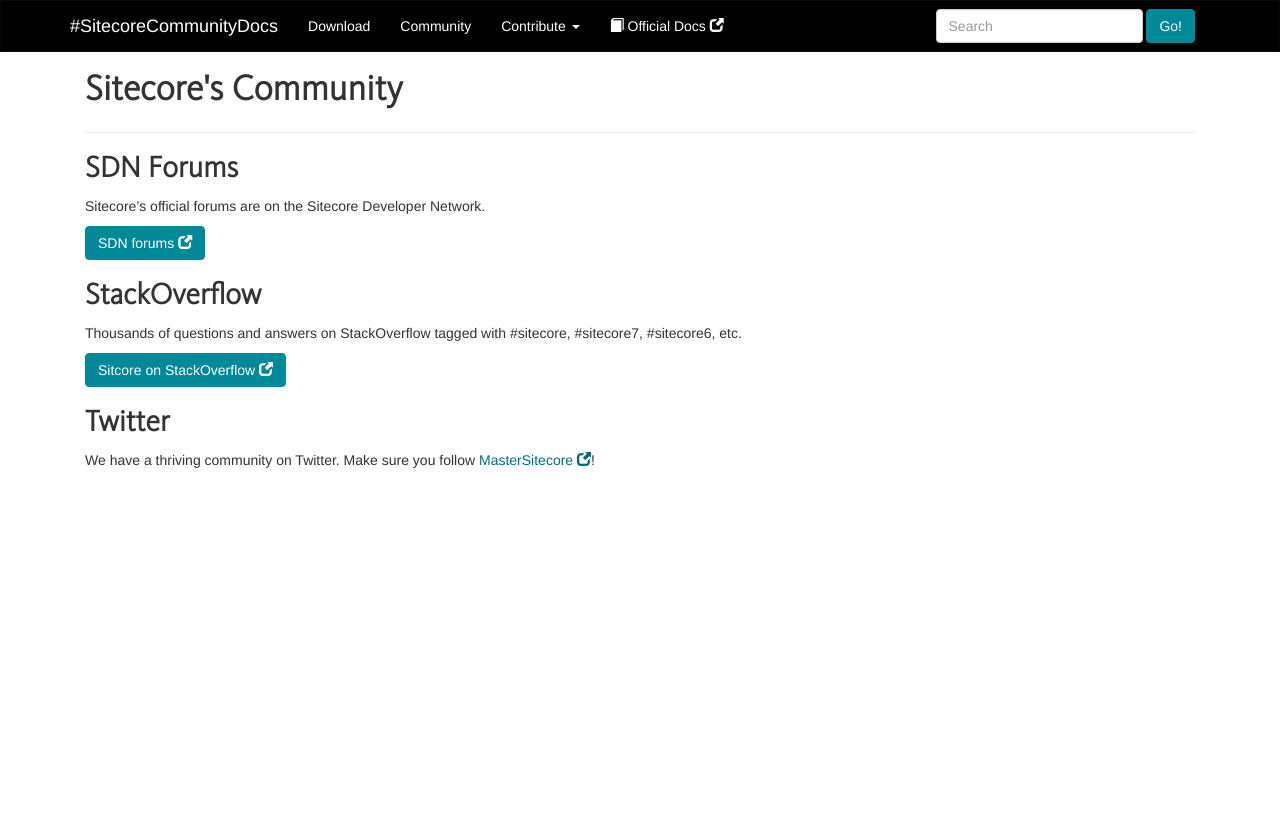
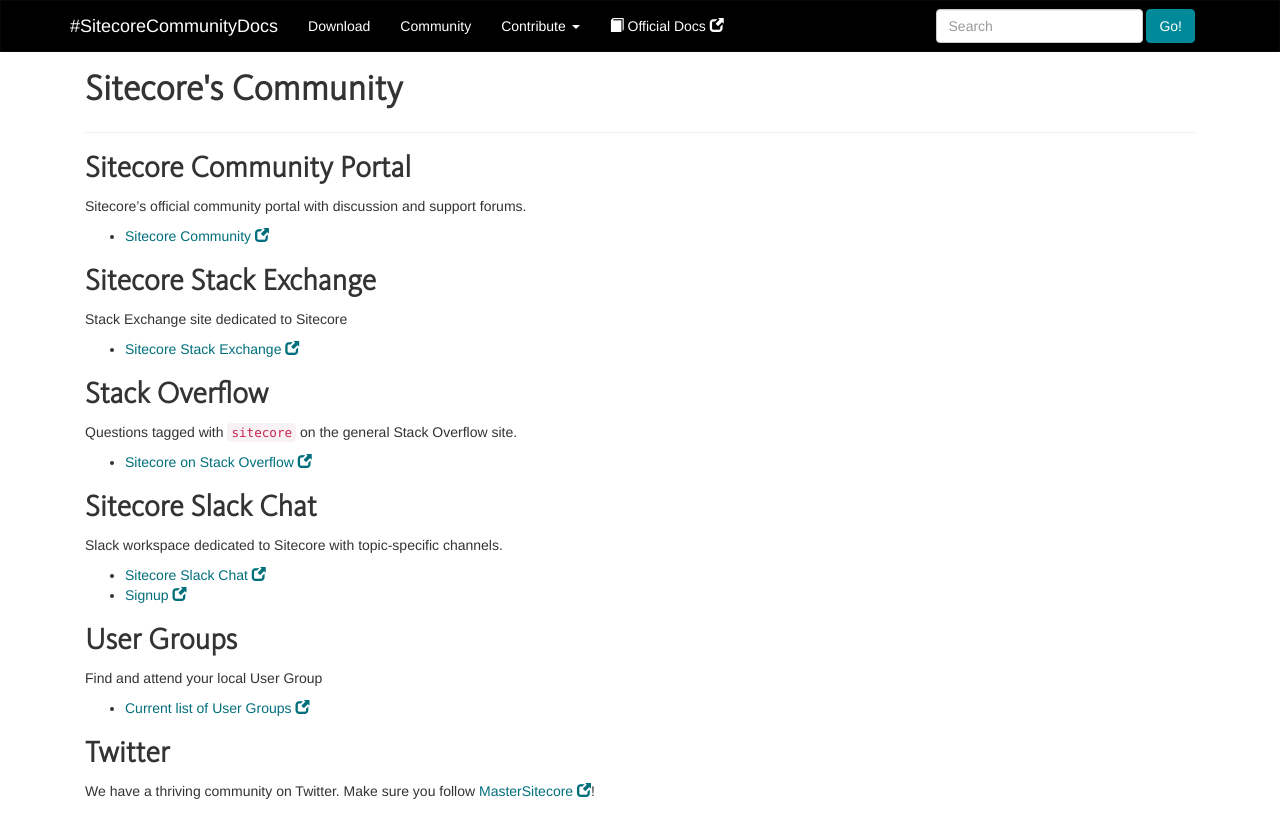
Before and after one commit to Sitecore-Community/docs, a Jekyll site: the page built from community/index.md, in a window 1280 px wide. Shown: the top 838 px of the page. Built offline with Jekyll 4.4.1, drawn with Linux system fonts in a browser that asks for light colours; nearby versions of some CDN libraries; a script that is not in the unit is left out.

Commit message:
Fixes broken community links, and adds updated channels

```diff
--- a/community/index.md
+++ b/community/index.md
@@ -3,17 +3,36 @@
 title: Sitecore's Community
 ---
 
-## SDN Forums
+## Sitecore Community Portal
 
-Sitecore's official forums are on the Sitecore Developer Network.
+Sitecore's official community portal with discussion and support forums.
 
-<a class="btn btn-default" href="http://sdn.sitecore.net/Forums.aspx">SDN forums</a>
+- [Sitecore Community](https://community.sitecore.net/)
 
-## StackOverflow
+## Sitecore Stack Exchange
 
-Thousands of questions and answers on StackOverflow tagged with #sitecore, #sitecore7, #sitecore6, etc.
+Stack Exchange site dedicated to Sitecore
 
-<a class="btn btn-default" href="http://stackoverflow.com/questions/tagged/sitecore">Sitcore on StackOverflow</a>
+- [Sitecore Stack Exchange](http://sitecore.stackexchange.com)
+
+## Stack Overflow
+
+Questions tagged with `sitecore` on the general Stack Overflow site.
+
+- [Sitecore on Stack Overflow](http://stackoverflow.com/questions/tagged/sitecore)
+
+## Sitecore Slack Chat
+
+Slack workspace dedicated to Sitecore with topic-specific channels.
+
+- [Sitecore Slack Chat](https://sitecorechat.slack.com/)
+- [Signup](http://bit.ly/SitecoreSlackSignup)
+
+## User Groups
+
+Find and attend your local User Group
+
+- [Current list of User Groups](https://sitecore.stackexchange.com/a/1690/1106)
 
 ## Twitter
 
```
